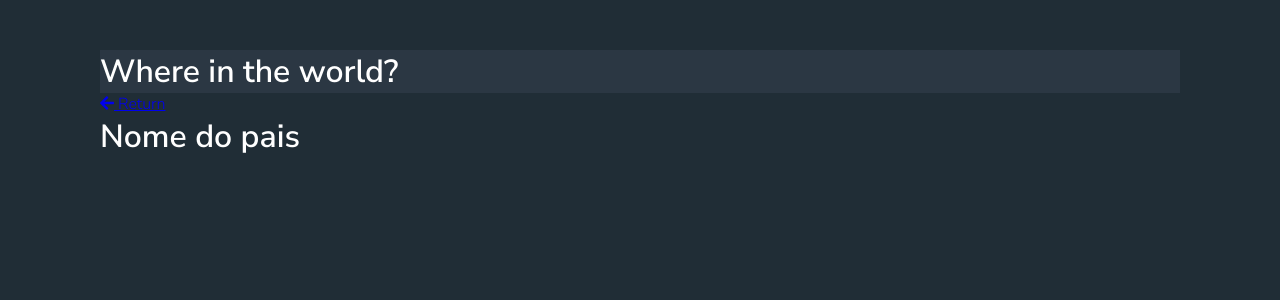
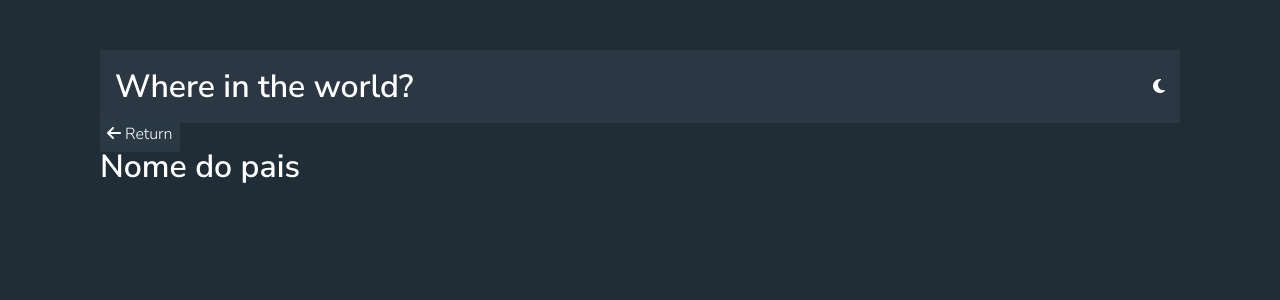
Before and after one commit to hugorafaelll/restApiCoutry, a React (Create React App) app: page /countries/1 in a window 1280 px wide. Shown: the top 300 px of the page. Built offline with nearby package versions, Linux system fonts and the light colour scheme; no server answers.

Commit message:
tentando resolver o erro do fetch

```diff
--- a/public/index.html
+++ b/public/index.html
@@ -12,7 +12,7 @@
     <link rel="apple-touch-icon" href="%PUBLIC_URL%/logo192.png" />
     <link
       rel="stylesheet"
-      href="https://cdnjs.cloudflare.com/ajax/libs/font-awesome/5.15.1/css/all.min.css"
+      href="https://cdnjs.cloudflare.com/ajax/libs/font-awesome/6.2.0/css/all.min.css"
     />
     <link rel="manifest" href="manifest.json" />
     <title>Rest Countries API Challenge</title>
--- a/src/componentes/country.js
+++ b/src/componentes/country.js
@@ -1,10 +1,24 @@
-import React from "react";
-import { Link } from "react-router-dom";
+import React, { useState, useEffect } from "react";
+import { Link, useParams } from "react-router-dom";
 
 const Country = () => {
+  const [country, setCountry] = useState([]);
+  const { name } = useParams();
+
+  useEffect(() => {
+    const fetchCountryData = async () => {
+      const response = await fetch("https://randomfox.ca/?i=49");
+      const country = await response.json();
+      setCountry(country);
+    };
+    console.log(country);
+
+    fetchCountryData();
+  }, [name]);
+
   return (
     <>
-      <Link to="/">
+      <Link to="/" className="btn btn-light">
         <i className="fas fa-arrow-left"></i> Return
       </Link>
       <br />
--- a/src/componentes/header.js
+++ b/src/componentes/header.js
@@ -1,6 +1,4 @@
 import React from "react";
-import { faMoon } from "@fortawesome/free-solid-svg-icons";
-import { FontAwesomeIcon } from "@fortawesome/react-fontawesome";
 
 const Header = () => {
   return (
@@ -10,7 +8,7 @@ const Header = () => {
           <h1>Where in the world?</h1>
         </div>
         <div>
-          <i className="fa-solid fa-moon"></i>
+          <i className="fa-sharp fa-solid fa-moon fa-li-margin"></i>
         </div>
       </header>
     </>
--- a/src/index.css
+++ b/src/index.css
@@ -52,12 +52,19 @@ body{
   color: var(--dark-bg-color);
 }
 
+.btn-light{
+  background-color: var(--article-color);
+  border: 2px solid var(--article-color);
+}
+
+
 /* Header */
 .header{
   display:flex;
   align-items: center;
   justify-content: space-between;
   background-color:#2b3743;
+  padding: 15px;
 }
 
 
```
